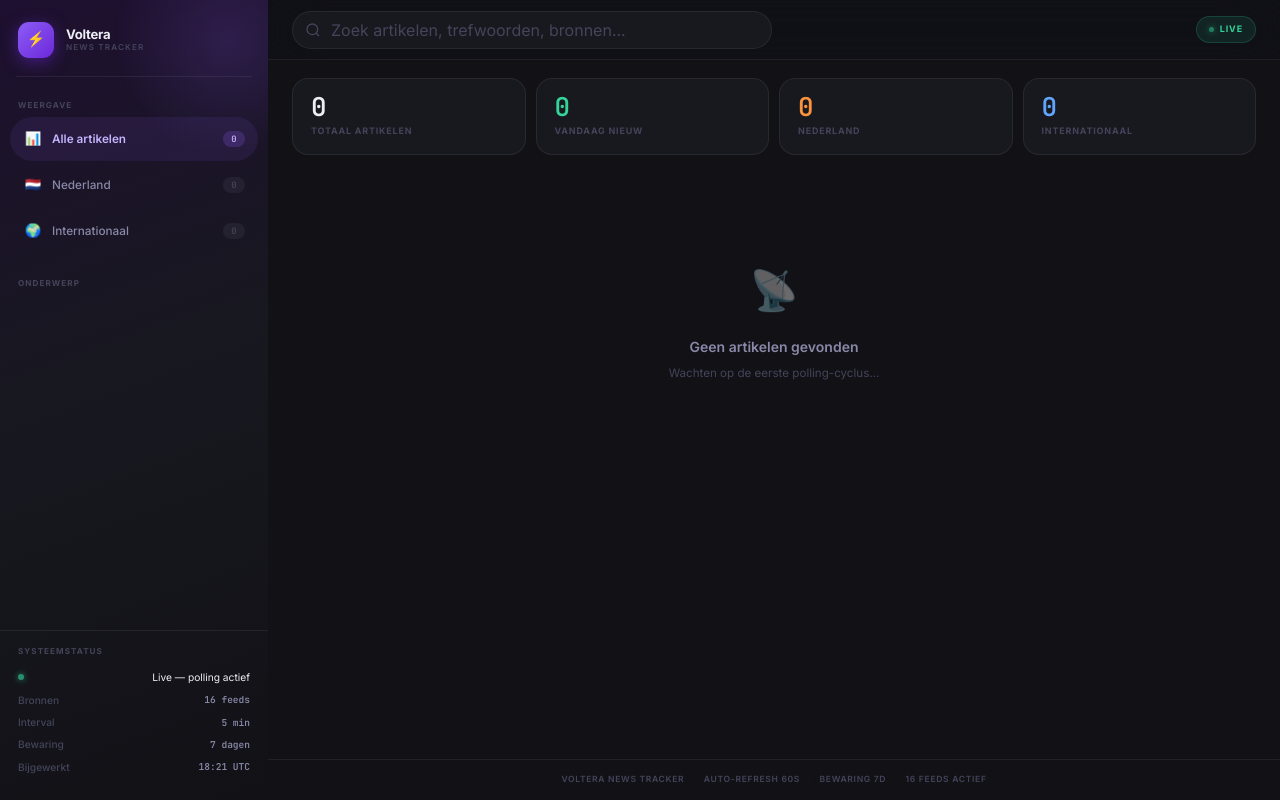
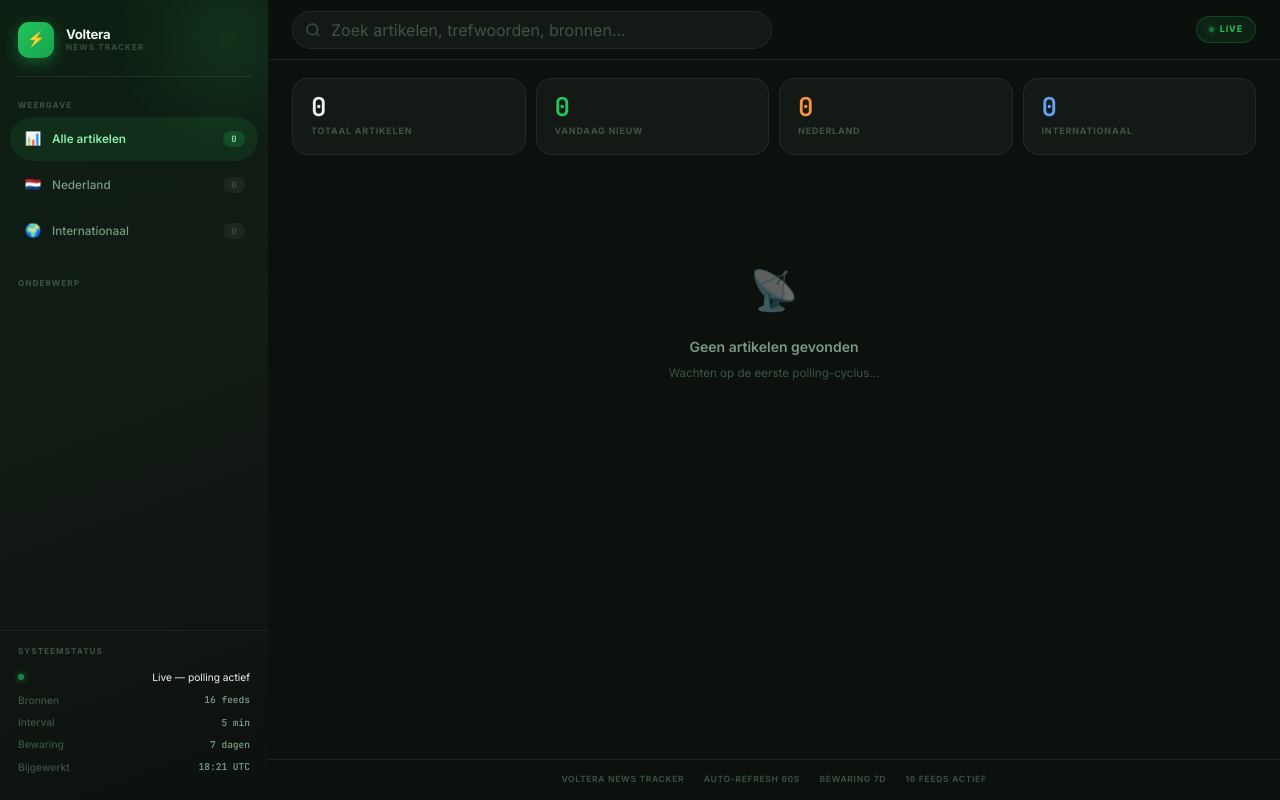
Before and after one commit to Jmoney42069/VRSSNews, a Flask app: page / in a window 1280 px wide. Run offline with Flask 3, Linux system fonts and the light colour scheme; data that the repository does not hold is empty.

Commit message:
feat: green brand color — CSS + email template

```diff
--- a/static/style.css
+++ b/static/style.css
@@ -1,5 +1,5 @@
 /* =============================================================
-   Voltera News Tracker — Arc / Firma Style
+   Voltera News Tracker — Groen Firma Style
    ============================================================= */
 
 @supports (height: 100dvh) {
@@ -9,26 +9,26 @@
 
 :root {
     /* Backgrounds */
-    --bg:           #111116;
-    --surface:      #18181f;
-    --surface-alt:  #1e1e28;
-    --card:         #18181f;
-    --card-hover:   #1d1d27;
+    --bg:           #0c110e;
+    --surface:      #131a15;
+    --surface-alt:  #192110;
+    --card:         #131a15;
+    --card-hover:   #172019;
 
     /* Borders */
     --border:       rgba(255,255,255,0.07);
     --border-hover: rgba(255,255,255,0.13);
 
     /* Typography */
-    --text:         #ededf4;
-    --text-sub:     #8888a8;
-    --text-muted:   #44445a;
+    --text:         #edf4ef;
+    --text-sub:     #7a9882;
+    --text-muted:   #3d5443;
 
-    /* Accent — Arc violet */
-    --accent:       #8b5cf6;
-    --accent-soft:  rgba(139,92,246,0.10);
-    --accent-mid:   rgba(139,92,246,0.22);
-    --accent-glow:  rgba(139,92,246,0.32);
+    /* Accent — Voltera groen */
+    --accent:       #22c55e;
+    --accent-soft:  rgba(34,197,94,0.10);
+    --accent-mid:   rgba(34,197,94,0.20);
+    --accent-glow:  rgba(34,197,94,0.30);
 
     /* Categories */
     --nl:           #fb923c;
@@ -36,9 +36,9 @@
     --int:          #60a5fa;
     --int-soft:     rgba(96,165,250,0.10);
 
-    /* Status */
-    --green:        #34d399;
-    --green-soft:   rgba(52,211,153,0.10);
+    /* Status / signals */
+    --green:        #22c55e;
+    --green-soft:   rgba(34,197,94,0.10);
     --red:          #f87171;
     --amber:        #fbbf24;
     --amber-soft:   rgba(251,191,36,0.10);
@@ -79,7 +79,7 @@ a { color:inherit; text-decoration:none; -webkit-tap-highlight-color:transparent
 button, input { -webkit-tap-highlight-color:transparent; }
 
 /* =============================================================
-   SIDEBAR — Arc style
+   SIDEBAR
    ============================================================= */
 
 .sidebar {
@@ -95,17 +95,16 @@ button, input { -webkit-tap-highlight-color:transparent; }
     -webkit-overflow-scrolling: touch;
     overscroll-behavior: contain;
     padding-left: env(safe-area-inset-left);
-    /* Arc warm-dark gradient */
-    background: linear-gradient(160deg, #1e1030 0%, #181820 45%, #111116 100%);
+    background: linear-gradient(160deg, #0d1f12 0%, #121a14 50%, #0c110e 100%);
 }
 
-/* Bokeh glow top-right */
+/* Bokeh glow */
 .sidebar::before {
     content: '';
     position: absolute;
     top:-80px; right:-80px;
     width:240px; height:240px;
-    background: radial-gradient(circle, rgba(139,92,246,0.16) 0%, transparent 68%);
+    background: radial-gradient(circle, rgba(34,197,94,0.12) 0%, transparent 68%);
     pointer-events: none;
 }
 
@@ -125,9 +124,9 @@ button, input { -webkit-tap-highlight-color:transparent; }
     align-items: center;
     justify-content: center;
     font-size: 1.05rem;
-    background: linear-gradient(135deg, #8b5cf6, #6d28d9);
+    background: linear-gradient(135deg, #22c55e, #16a34a);
     border-radius: 11px;
-    box-shadow: 0 4px 16px rgba(109,40,217,0.5);
+    box-shadow: 0 4px 16px rgba(34,197,94,0.4);
     flex-shrink: 0;
 }
 
@@ -175,7 +174,6 @@ button, input { -webkit-tap-highlight-color:transparent; }
     padding: 10px 8px 5px;
 }
 
-/* Arc-style pill nav items */
 .nav-item {
     display: flex;
     align-items: center;
@@ -199,7 +197,7 @@ button, input { -webkit-tap-highlight-color:transparent; }
 
 .nav-item.active {
     background: var(--accent-soft);
-    color: #c4b5fd;
+    color: #86efac;
     font-weight: 600;
 }
 
@@ -225,7 +223,7 @@ button, input { -webkit-tap-highlight-color:transparent; }
 
 .nav-item.active .nav-count {
     background: var(--accent-mid);
-    color: #c4b5fd;
+    color: #86efac;
 }
 
 /* ── Sidebar stats ── */
@@ -303,7 +301,7 @@ button, input { -webkit-tap-highlight-color:transparent; }
     top: env(safe-area-inset-top);
     z-index: 50;
     height: var(--topbar-h);
-    background: rgba(17,17,22,0.82);
+    background: rgba(12,17,14,0.85);
     backdrop-filter: blur(28px) saturate(160%);
     -webkit-backdrop-filter: blur(28px) saturate(160%);
     border-bottom: 1px solid var(--border);
@@ -393,7 +391,7 @@ button, input { -webkit-tap-highlight-color:transparent; }
     background: var(--green-soft);
     padding: 5px 12px;
     border-radius: var(--radius-pill);
-    border: 1px solid rgba(52,211,153,0.18);
+    border: 1px solid rgba(34,197,94,0.22);
     white-space: nowrap;
 }
 
@@ -515,7 +513,7 @@ button, input { -webkit-tap-highlight-color:transparent; }
 }
 
 /* =============================================================
-   ARTICLE CARDS — rounded Arc style
+   ARTICLE CARDS
    ============================================================= */
 
 .card-grid {
@@ -543,7 +541,7 @@ button, input { -webkit-tap-highlight-color:transparent; }
     transform: translateY(-1px);
 }
 
-/* Tier 1 — violet accent */
+/* Tier 1 — groen accent */
 .card-tier1 {
     border-left: 2px solid var(--accent);
 }
@@ -599,7 +597,7 @@ button, input { -webkit-tap-highlight-color:transparent; }
     letter-spacing: 0.08em;
     color: var(--green);
     background: var(--green-soft);
-    border: 1px solid rgba(52,211,153,0.2);
+    border: 1px solid rgba(34,197,94,0.25);
     padding: 2px 7px;
     border-radius: var(--radius-pill);
     white-space: nowrap;
@@ -623,7 +621,7 @@ button, input { -webkit-tap-highlight-color:transparent; }
     letter-spacing: -0.01em;
 }
 .card-title a { transition: color var(--t); }
-.card-title a:hover { color: #c4b5fd; }
+.card-title a:hover { color: #86efac; }
 
 .card-summary {
     font-size: 0.78rem;
@@ -669,7 +667,7 @@ button, input { -webkit-tap-highlight-color:transparent; }
 
 .tag-score {
     background: var(--accent-soft);
-    color: #c4b5fd;
+    color: #86efac;
     font-family: var(--mono);
 }
 
@@ -688,8 +686,8 @@ button, input { -webkit-tap-highlight-color:transparent; }
 
 .tag-topic {
     background: var(--accent-soft);
-    color: #c4b5fd;
-    border: 1px solid rgba(139,92,246,0.2);
+    color: #86efac;
+    border: 1px solid rgba(34,197,94,0.22);
     transition: background var(--t);
 }
 .tag-topic:hover { background: var(--accent-mid); }
```
Also changed, not shown: notifier.py (+52 -28 lines).
